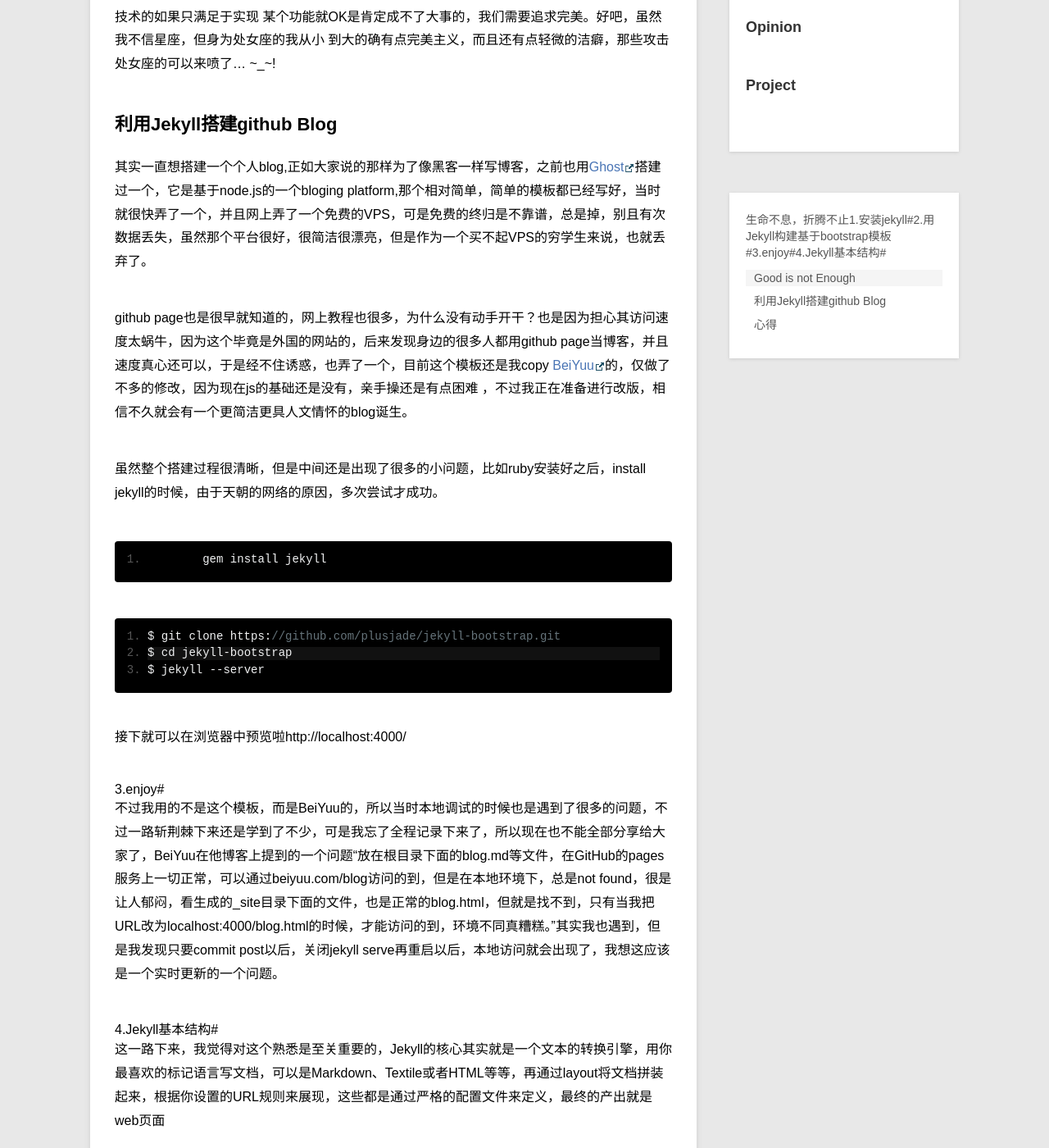
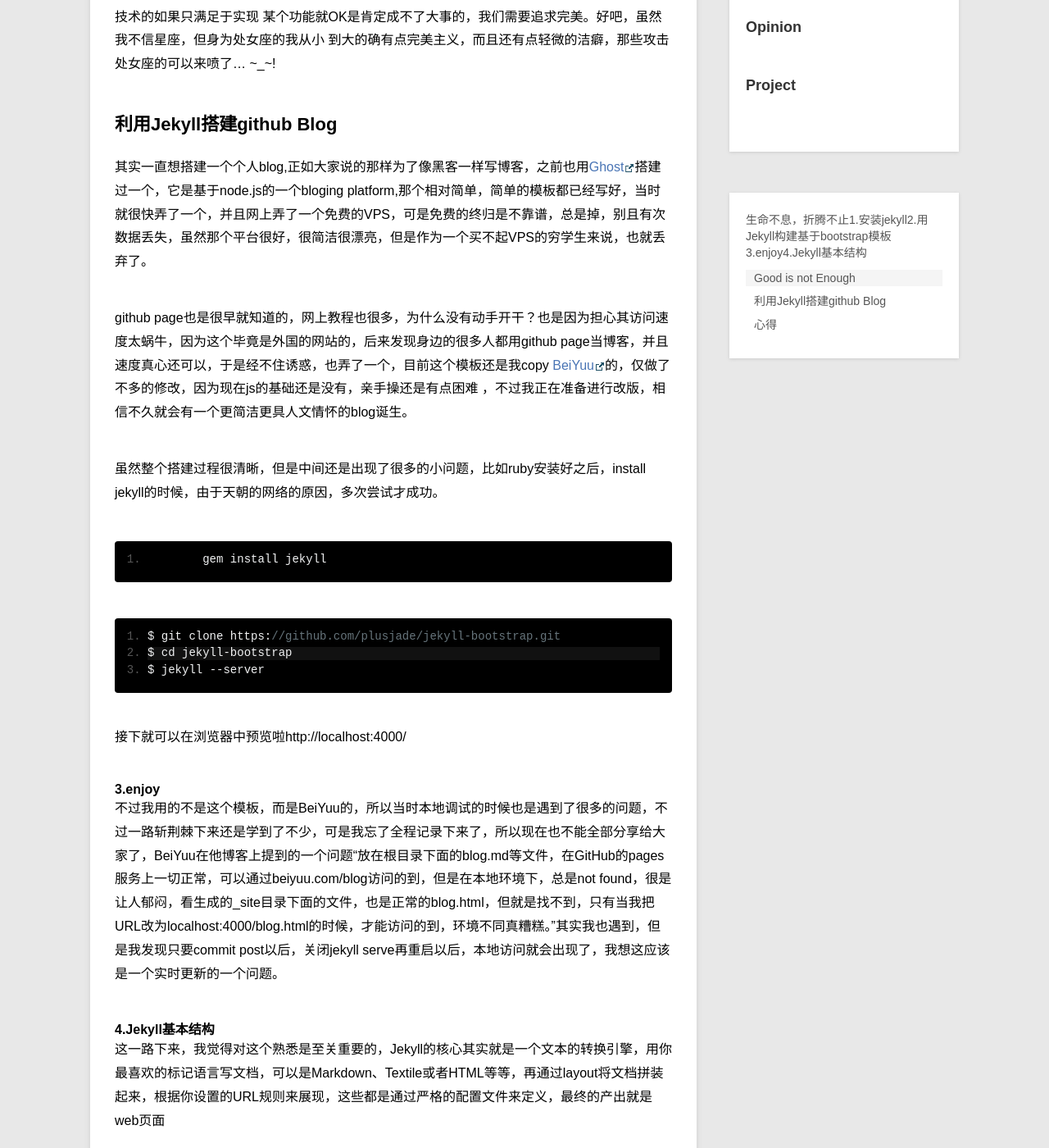
Before and after one commit to alankell/alankell.github.io, a Jekyll site: the page built from _posts/blog/2013-11-19-keeping.md, in a window 1280 px wide and 1400 px high, scrolled down 386 px. Shown: the whole window at 82% size. Built offline with Jekyll 4.4.1, drawn with Linux system fonts in a browser that asks for light colours; Markdown is read by kramdown in place of the engine named in the settings.

Commit message:
Update 2013-11-19-keeping.md

```diff
--- a/_posts/blog/2013-11-19-keeping.md
+++ b/_posts/blog/2013-11-19-keeping.md
@@ -26,7 +26,7 @@ github page也是很早就知道的，网上教程也很多，为什么没有动
 
 
 
-#1.安装jekyll#
+#**1.安装jekyll**
 
 
 <pre class="prettify">
@@ -34,7 +34,7 @@ github page也是很早就知道的，网上教程也很多，为什么没有动
 </pre>
 
 
-#2.用Jekyll构建基于bootstrap模板#
+#**2.用Jekyll构建基于bootstrap模板**
 
 
 <pre class="prettify">
@@ -45,11 +45,11 @@ $ jekyll --server
 接下就可以在浏览器中预览啦http://localhost:4000/
 
 
-#3.enjoy#
+#**3.enjoy**
 不过我用的不是这个模板，而是BeiYuu的，所以当时本地调试的时候也是遇到了很多的问题，不过一路斩荆棘下来还是学到了不少，可是我忘了全程记录下来了，所以现在也不能全部分享给大家了，BeiYuu在他博客上提到的一个问题“放在根目录下面的blog.md等文件，在GitHub的pages服务上一切正常，可以通过beiyuu.com/blog访问的到，但是在本地环境下，总是not found，很是让人郁闷，看生成的_site目录下面的文件，也是正常的blog.html，但就是找不到，只有当我把URL改为localhost:4000/blog.html的时候，才能访问的到，环境不同真糟糕。”其实我也遇到，但是我发现只要commit post以后，关闭jekyll serve再重启以后，本地访问就会出现了，我想这应该是一个实时更新的一个问题。
 
 
-#4.Jekyll基本结构#
+#**4.Jekyll基本结构**
 这一路下来，我觉得对这个熟悉是至关重要的，Jekyll的核心其实就是一个文本的转换引擎，用你最喜欢的标记语言写文档，可以是Markdown、Textile或者HTML等等，再通过layout将文档拼装起来，根据你设置的URL规则来展现，这些都是通过严格的配置文件来定义，最终的产出就是web页面
 
 
```
